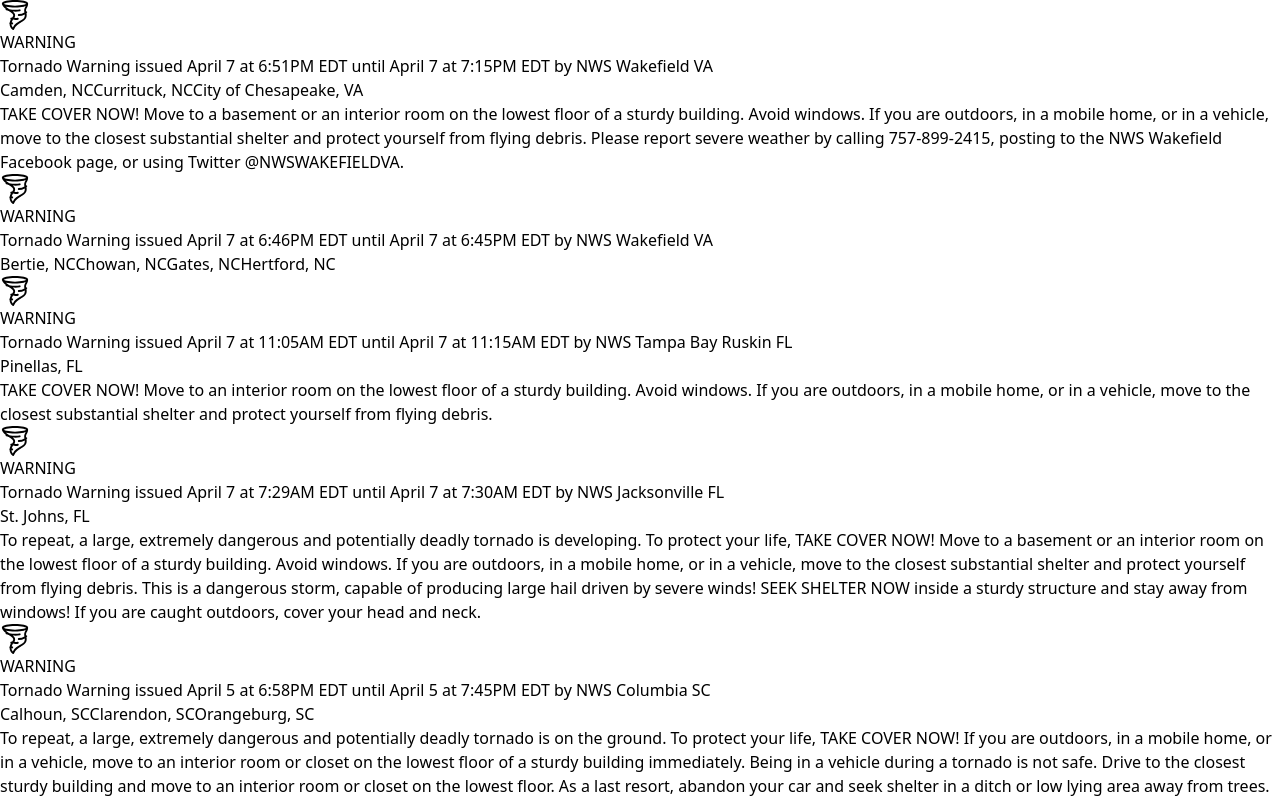
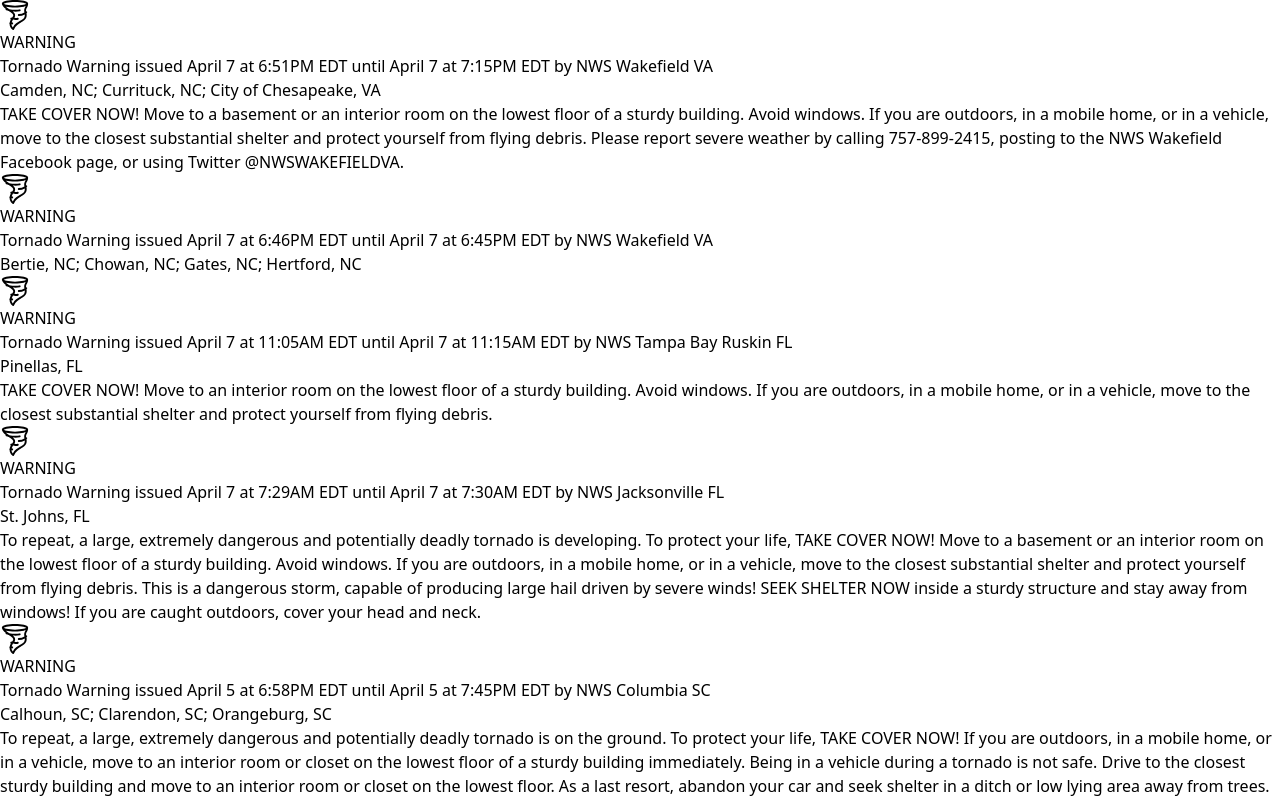
Before and after one commit to modevx/tornado-warned, a Next.js app: page / in a window 1280 px wide. Shown: the top 800 px of the page. Built offline with nearby package versions, Linux system fonts and the light colour scheme.

Commit message:
swap vars

```diff
--- a/components/Alerts/AlertListItem.jsx
+++ b/components/Alerts/AlertListItem.jsx
@@ -52,7 +52,7 @@ export const AlertListItem = ({ alert }) => {
 			</div>
 
 			<div className='bg-neutral-700 p-4 mb-4 rounded'>
-				<p className='text-xs'>{affectedAreas}</p>
+				<p className='text-xs'>{areaDesc}</p>
 			</div>
 
 			{instruction !== null ? (
```
